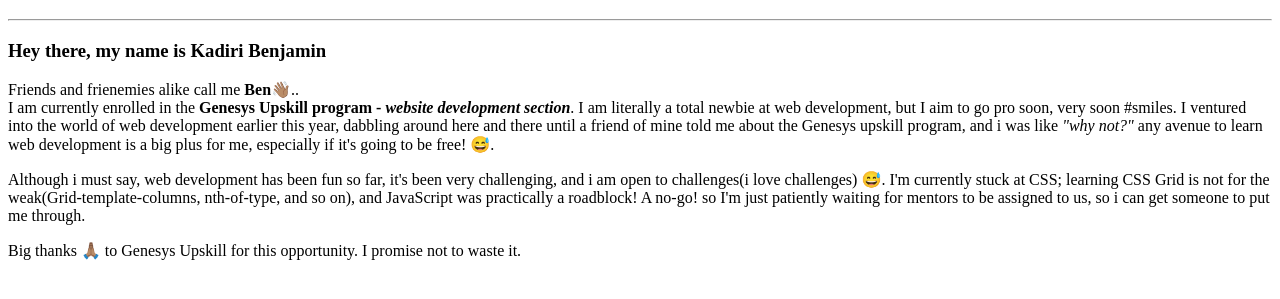
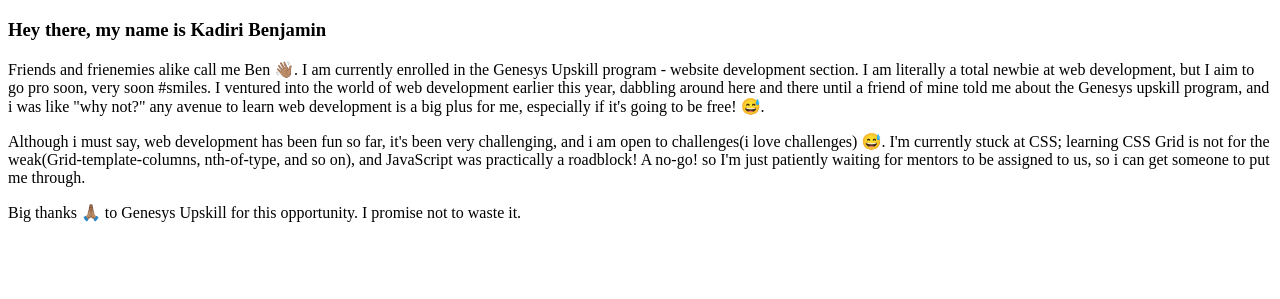
Before and after one commit to meancodes/Upskill, a plain HTML site: page Assignment/index.html in a window 1280 px wide. Shown: the part 61-360 px from the top of the page. Drawn offline with Linux system fonts and the light colour scheme.

Commit message:
Update index.html
Updated my introduction.

```diff
--- a/Assignment/index.html
+++ b/Assignment/index.html
@@ -7,9 +7,8 @@
 </head>
 <body>
     <h1>A Brief about myself.</h1>
-    <hr>
     <h3>Hey there, my name is Kadiri Benjamin</h3>
-    <p>Friends and frienemies alike call me <strong>Ben</strong>👋🏽..<br> I am currently enrolled in the <strong>Genesys Upskill program - <em>website development section</em></strong>. I am literally a total newbie at web development, but I aim to go pro soon, very soon #smiles. I ventured into the world of web development earlier this year, dabbling around here and there until a friend of mine told me about the Genesys upskill program, and i was like <em>"why not?"</em> any avenue to learn web development is a big plus for me, especially if it's going to be free! 😅.</p>
+    <p>Friends and frienemies alike call me Ben 👋🏽. I am currently enrolled in the Genesys Upskill program - website development section. I am literally a total newbie at web development, but I aim to go pro soon, very soon #smiles. I ventured into the world of web development earlier this year, dabbling around here and there until a friend of mine told me about the Genesys upskill program, and i was like "why not?" any avenue to learn web development is a big plus for me, especially if it's going to be free! 😅.</p>
     <p>Although i must say, web development has been fun so far, it's been very challenging, and i am open to challenges(i love challenges) 😅. I'm currently stuck at CSS; learning CSS Grid is not for the weak(Grid-template-columns, nth-of-type, and so on), and JavaScript was practically a roadblock! A no-go! so I'm just patiently waiting for mentors to be assigned to us, so i can get someone to put me through.</p>
     <p>Big thanks 🙏🏽 to Genesys Upskill for this opportunity. I promise not to waste it.</p>
 </body>
```
